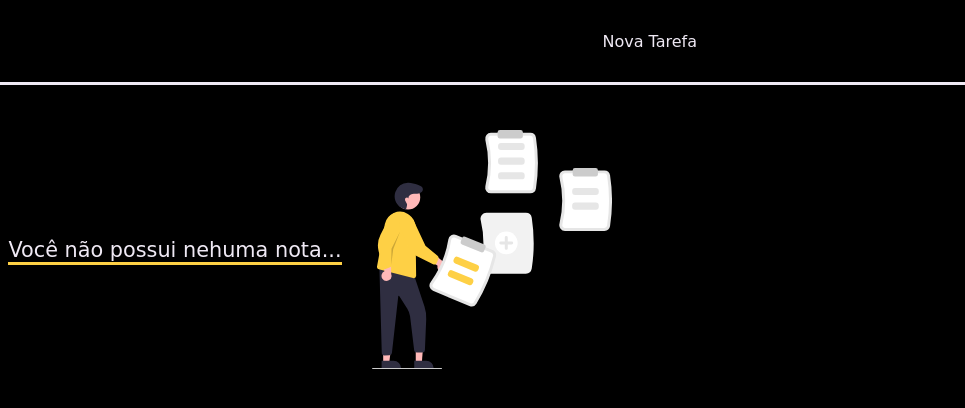
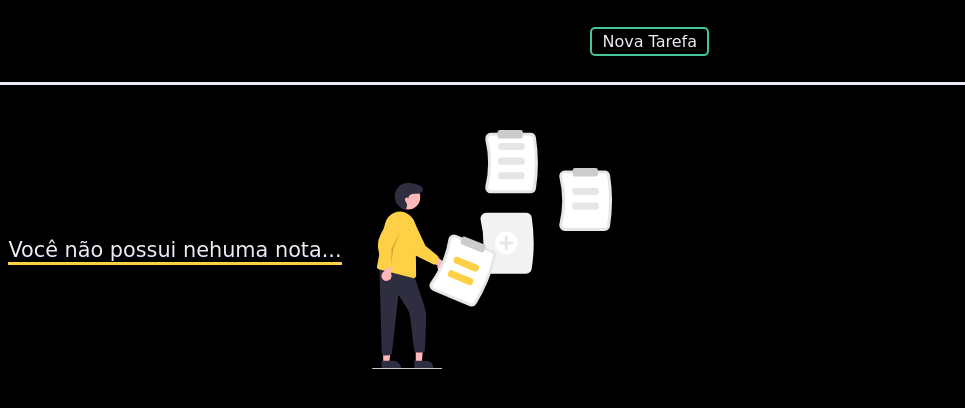
Before and after one commit to Aurinho007/notz, a plain HTML site: page index.html in a window 1280 px wide. In both pictures the pointer is over the button "Nova Tarefa". Shown: the full height of the page, 315-1280 px from the left. Drawn offline with Linux system fonts and the light colour scheme; a web font is replaced by a local one.

Commit message:
arrumando btn add tarefa

```diff
--- a/css/style.css
+++ b/css/style.css
@@ -74,7 +74,7 @@ header{
 }
 
 #btn-add-tarefa:hover{
-    border: 2px solid var(--black);
+    border: 2px solid var(--feito);
 
 }
 
```
